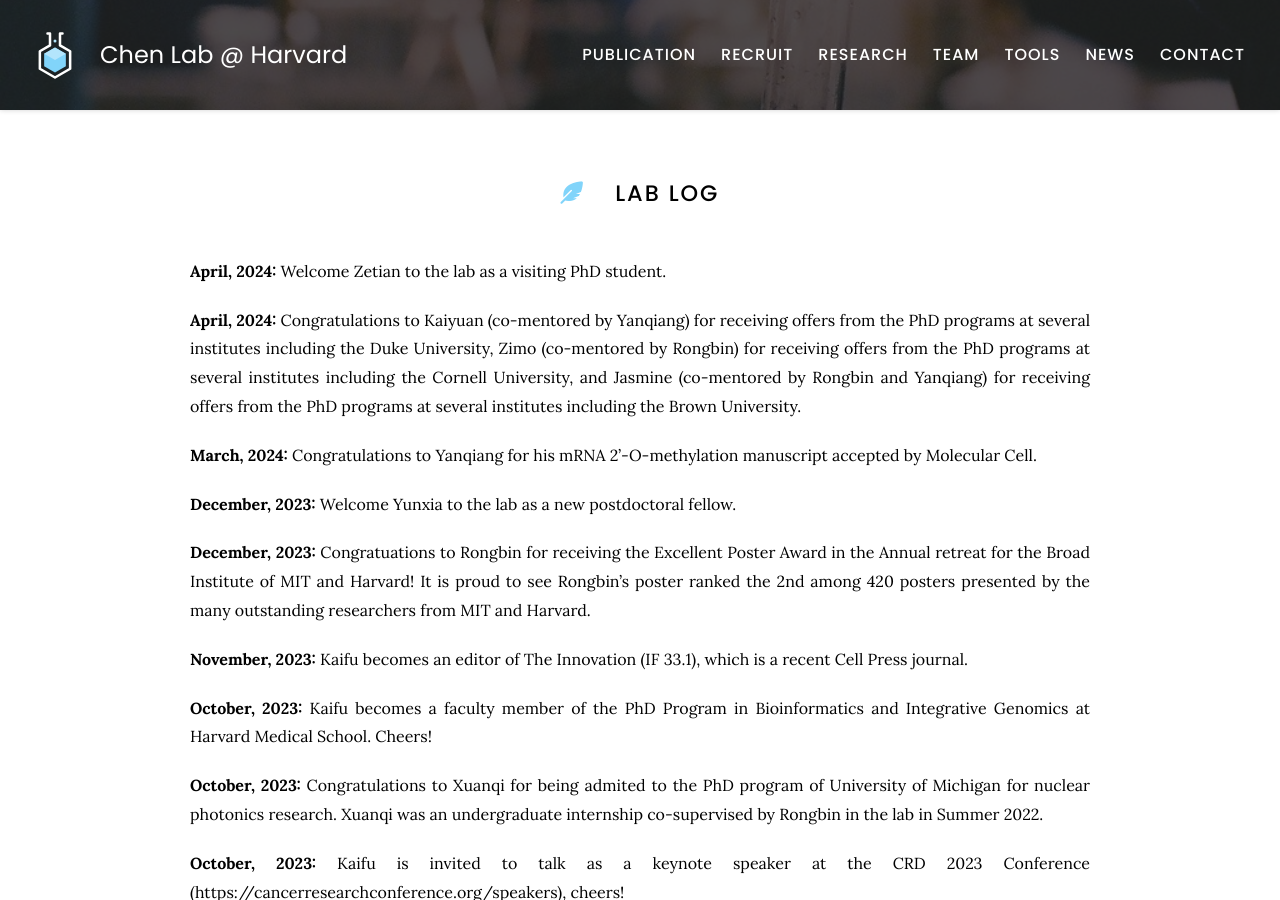
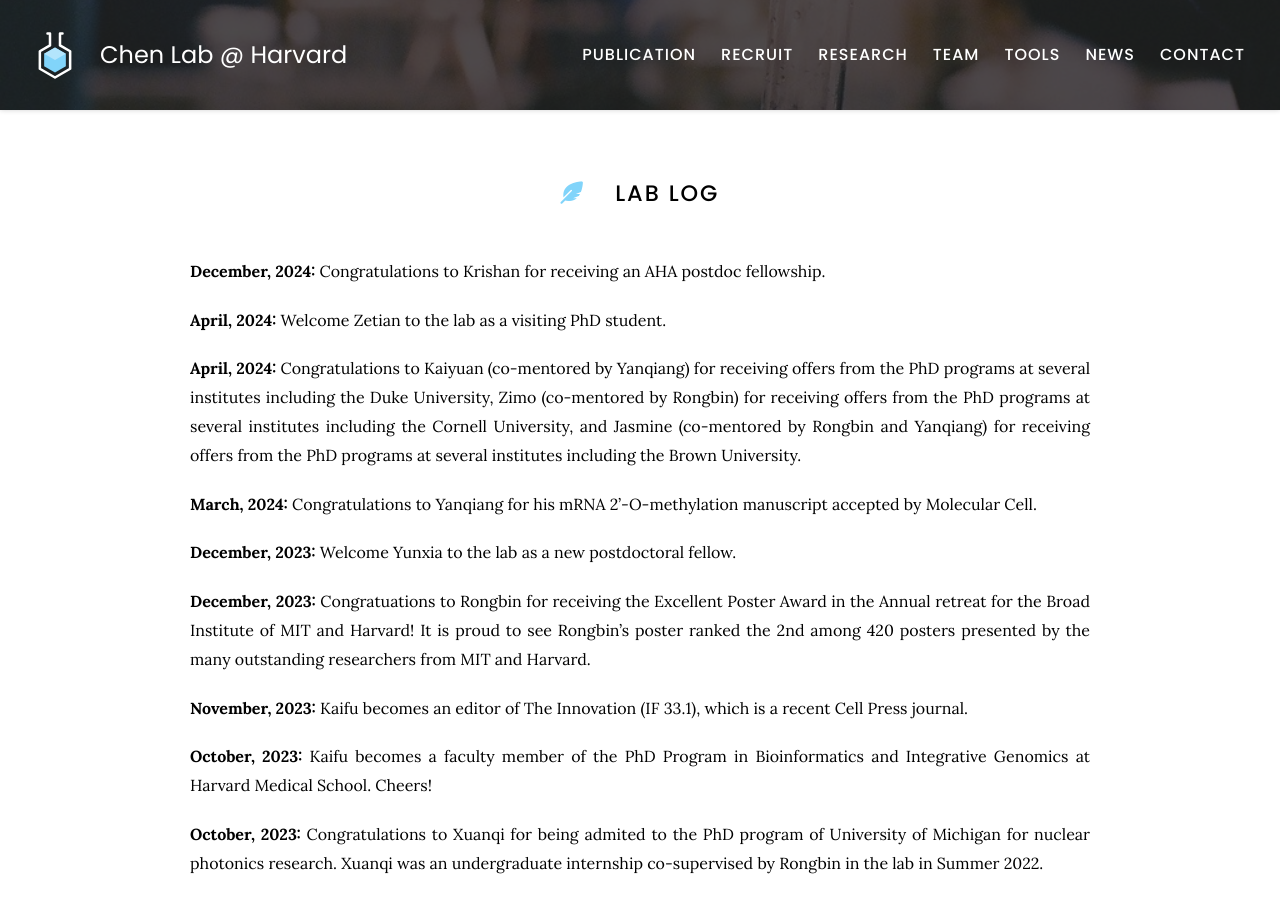
Before and after one commit to kaifuchenlab/kaifuchenlab.github.io, a Jekyll site: the page built from 7.news/index.md, in a window 1280 px wide and 900 px high. Built offline with Jekyll 4.4.1, drawn with Linux system fonts in a browser that asks for light colours.

Commit message:
Update index.md

```diff
--- a/7.news/index.md
+++ b/7.news/index.md
@@ -6,6 +6,9 @@ nav:
 ---
 
 # <i class="fas fa-feather-alt"></i> Lab log
+
+**December, 2024:**
+Congratulations to Krishan for receiving an AHA postdoc fellowship.
 
 **April, 2024:**
 Welcome Zetian to the lab as a visiting PhD student.
```
